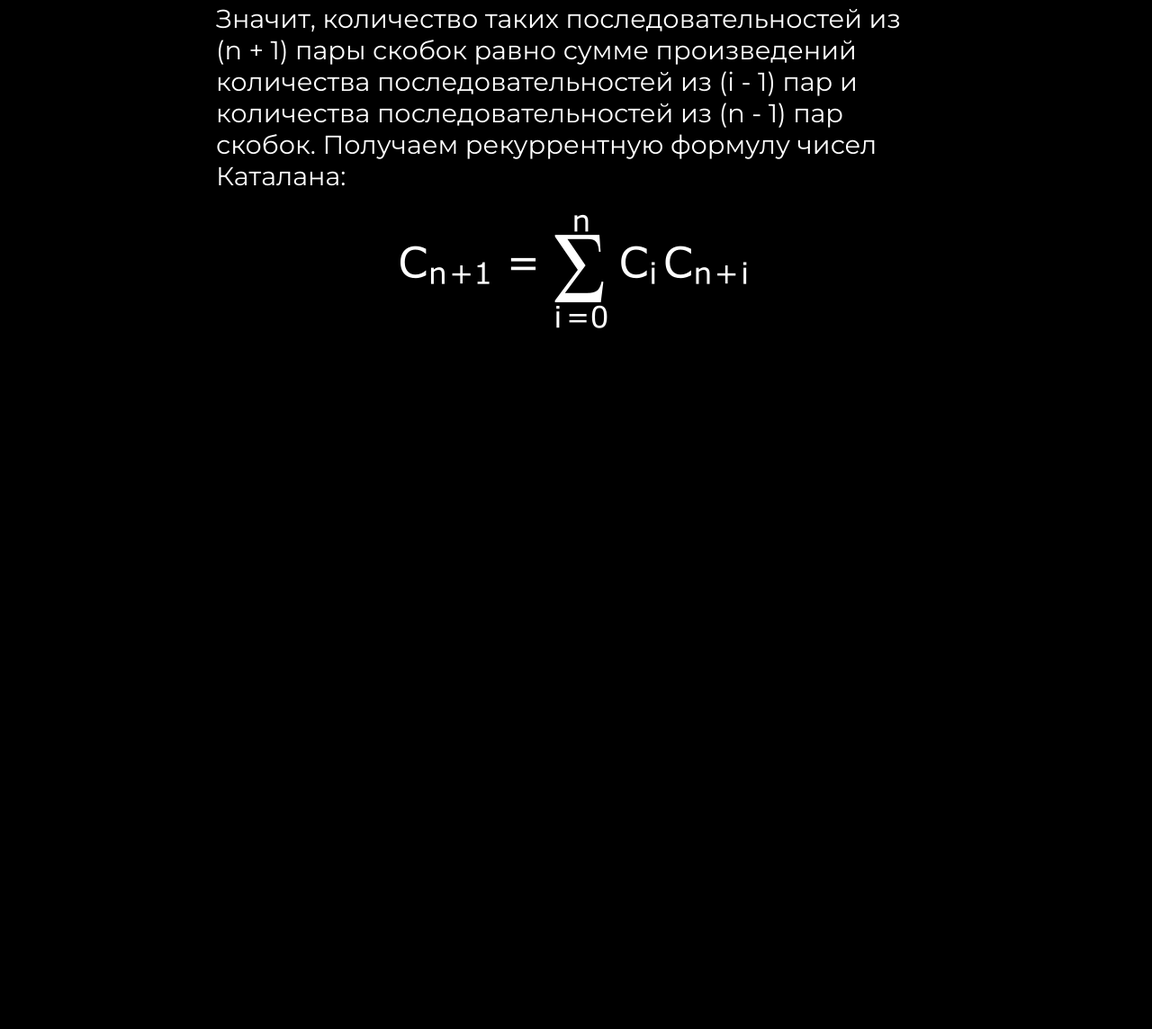
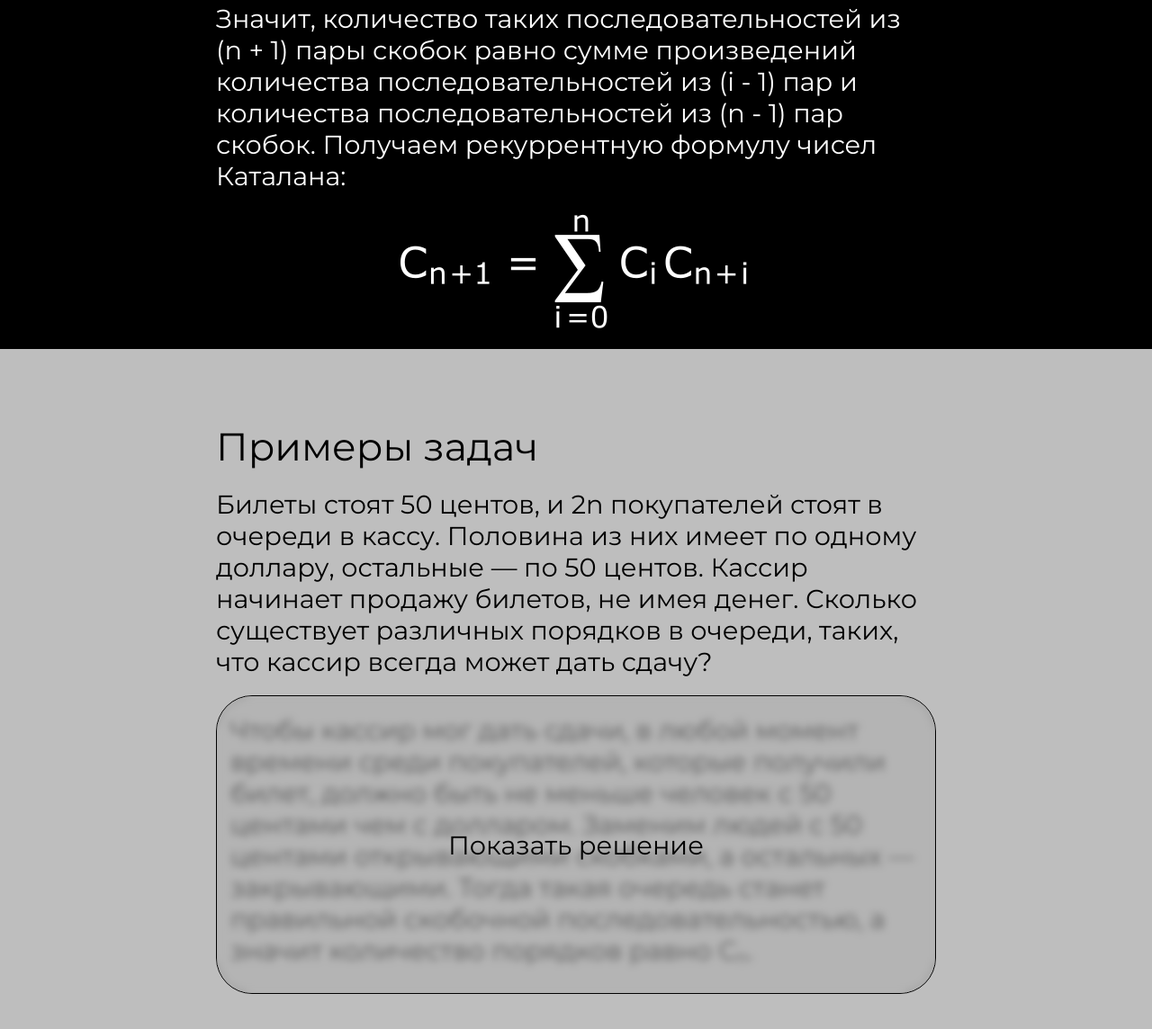
Before and after one commit to Anrean-L/Catalans-numbers, a plain HTML site: page index.html in a window 1280 px wide. Shown: the part 3286-4430 px from the top of the page at 90% size. Before the commit the page ends 3674 px from the top, so only its background shows below. Drawn offline with Linux system fonts and the light colour scheme.

Commit message:
Added examples of problems

```diff
--- a/index.html
+++ b/index.html
@@ -80,6 +80,32 @@
                 <img src="imgs/equation.png" alt="рекуррентная формула">
             </div>
         </section>
+        <section class="examples slide">
+            <div class="container">
+                <h2>Примеры задач</h2>
+                <p class="examples__problem">
+                    Билеты стоят 50 центов, и 2n покупателей
+                    стоят в очереди в кассу. Половина из них
+                    имеет по одному доллару, остальные — по
+                    50 центов. Кассир начинает продажу билетов,
+                    не имея денег. Сколько существует различных
+                    порядков в очереди, таких, что кассир всегда
+                    может дать сдачу?
+                </p>
+                <div class="examples__solvation">
+                    Чтобы кассир мог дать сдачи, в любой
+                    момент времени среди покупателей, которые
+                    получили билет, должно быть не меньше
+                    человек с 50 центами чем с долларом.
+                    Заменим людей с 50 центами открывающими
+                    скобками, а остальных — закрывающими.
+                    Тогда такая очередь станет правильной
+                    скобочной последовательностью, а значит
+                    количество порядков равно C<span class="index">n</span>.
+                    <div class="examples__overlay">Показать решение</div>
+                </div>
+            </div>
+        </section>
     </main>
     <script src="scripts.js" refer></script>
 </body>
--- a/scripts.js
+++ b/scripts.js
@@ -21,3 +21,4 @@ function calculate(e) {
 }
 
 document.querySelector('.calculating__input').addEventListener('input', calculate);
+document.querySelector('.examples__overlay').addEventListener('click', (e) => e.target.classList.add('examples__overlay--hidden'))
--- a/styles.css
+++ b/styles.css
@@ -131,6 +131,47 @@ body {
     width: min(400px, 100%);
 }
 
+.examples {
+    background-color: #BEBEBE;
+    color: #000000;
+}
+
+.slide {}
+
+.container {}
+
+.examples__problem {
+    margin: 20px 0;
+}
+
+.examples__solvation {
+    padding: 20px 15px 30px;
+    border: 1px solid #000;
+    border-radius: 40px;
+    position: relative;
+}
+
+.examples__overlay {
+    position: absolute;
+    top: 0;
+    left: 0;
+    right: 0;
+    bottom: 0;
+    background-color: #aaaaaa80;
+    border-radius: 40px;
+    display: flex;
+    justify-content: center;
+    align-items: center;
+    backdrop-filter: blur(4px);
+    cursor: pointer;
+    transition: all .5s;
+}
+
+.examples__overlay--hidden {
+    opacity: 0;
+    visibility: hidden;
+}
+
 @keyframes title {
     0% {
         opacity: 0;
```
